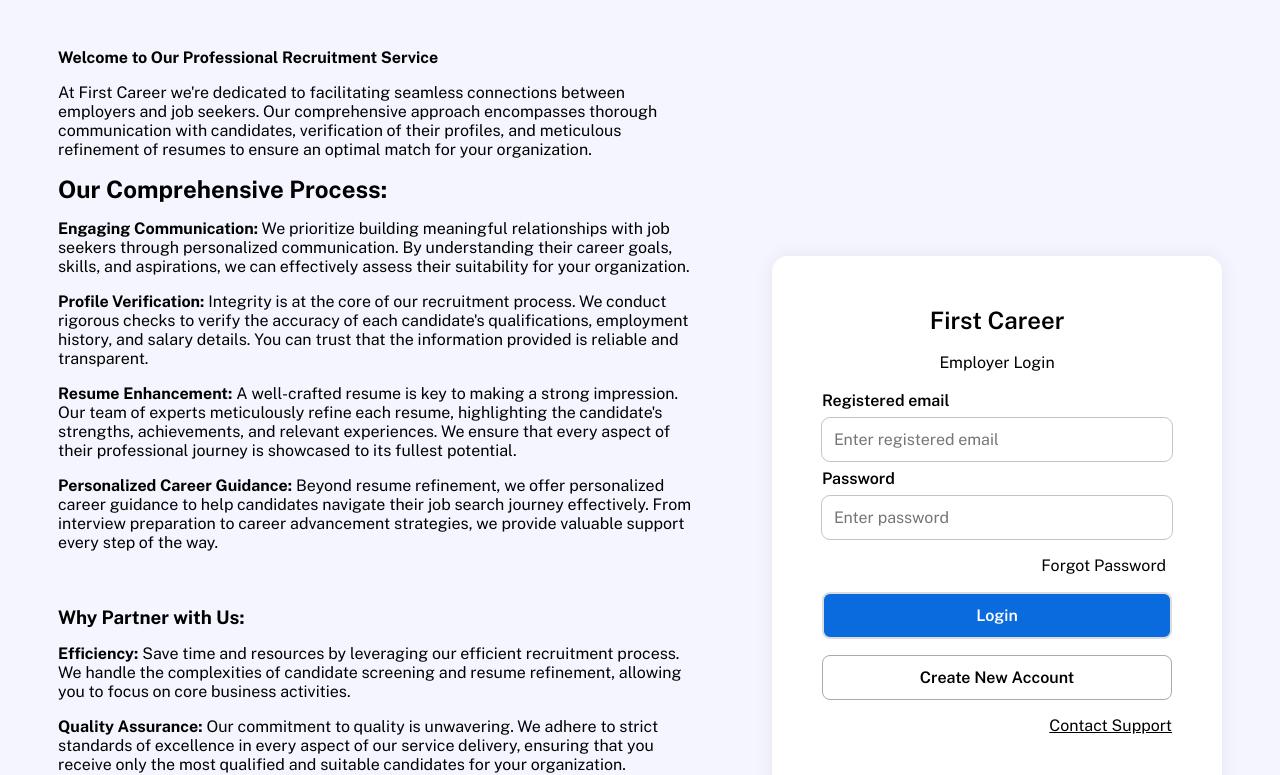
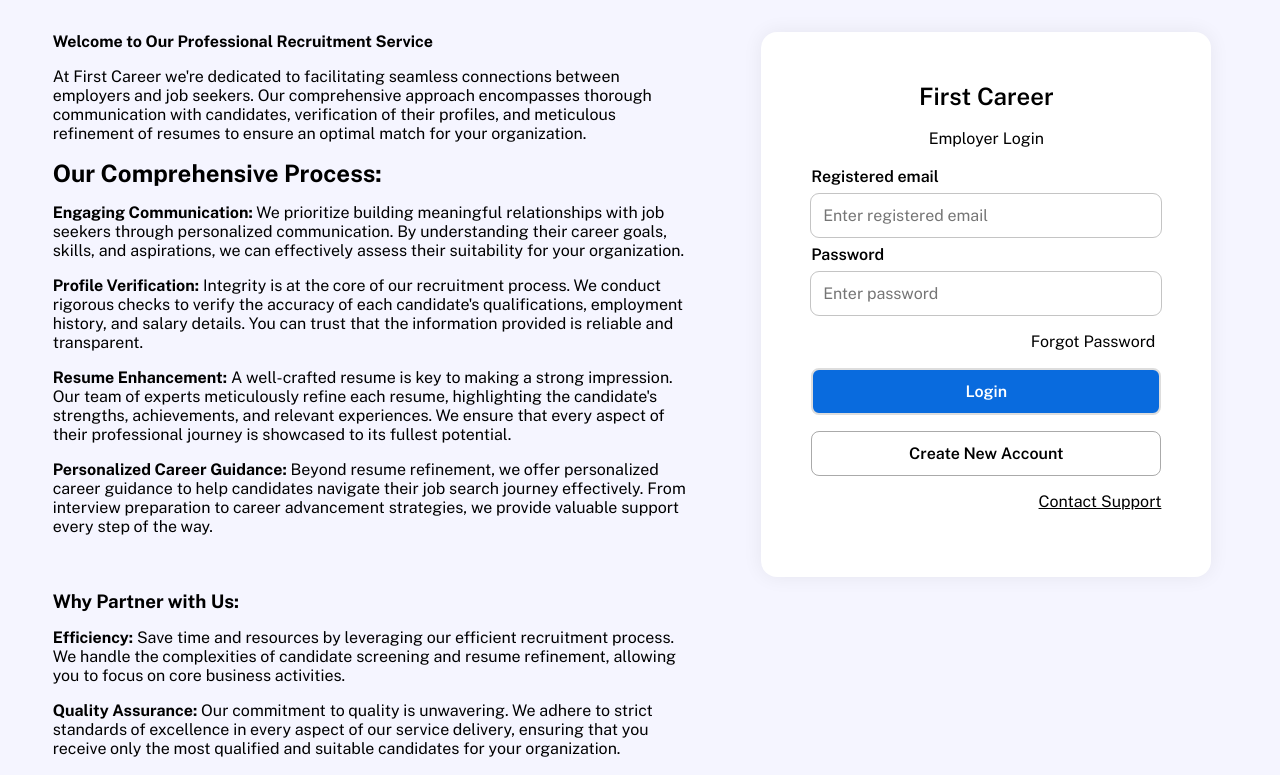
Before and after one commit to b1997oct/fc_employer, a Next.js app: page /login in a window 1280 px wide. Shown: the top 775 px of the page. Built offline with nearby package versions, Linux system fonts and the light colour scheme.

Commit message:
added position

```diff
--- a/styles/globals.css
+++ b/styles/globals.css
@@ -122,12 +122,11 @@
   gap: 1rem;
   justify-content: space-evenly;
   min-height: 100vh;
-  align-items: center;
+  align-items: start;
   padding: 1rem;
 }
 
 .content {
-  margin: 1rem;
   max-width: 50vw;
 }
 
@@ -136,6 +135,7 @@
 
   .container {
     flex-direction: column-reverse;
+    align-items: center;
   }
 
   .content {
```
